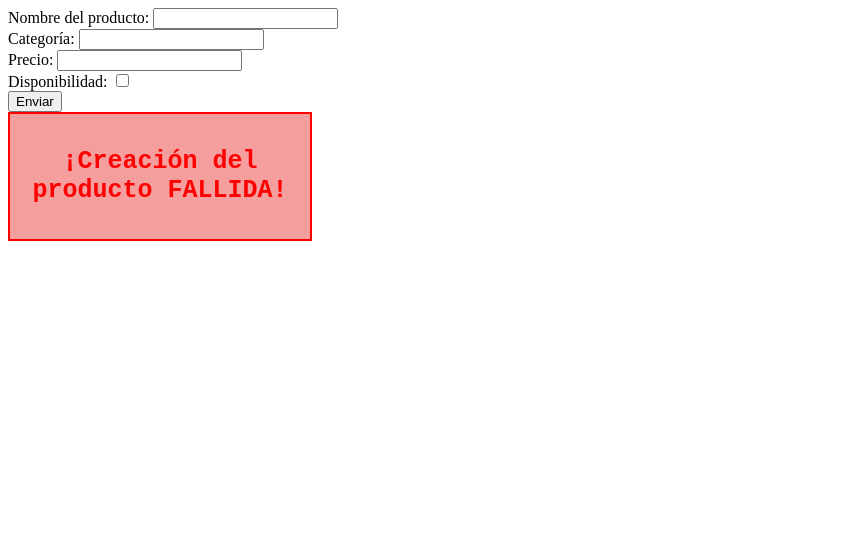
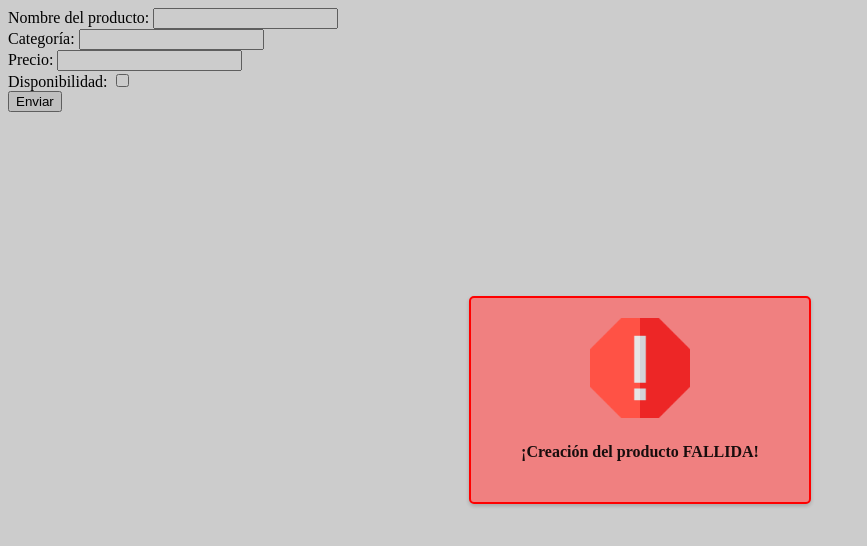
Before and after one commit to gaidenShinji2468/crud_products, a React (Vite) app: page / in a window 1280 px wide. Both pictures are taken after typing "Sample", "Sample", "5" into the empty fields and a click on the button "Enviar". Shown: the top 546 px of the page, without its empty margins (0-867 px from the left). Built offline with nearby package versions, Linux system fonts and the light colour scheme; no server answers.

Commit message:
cssErroFin

```diff
--- a/src/assets/styles/Error.css
+++ b/src/assets/styles/Error.css
@@ -1,11 +1,30 @@
-.error{
-width: 300px;
-background-color: #f59e9e;
-text-align: center;
-border: red solid 2px;
+.conteiner{
+display: flex;
+background-color: rgba(0, 0, 0, .2);
+align-items: center;
+justify-content: center;
+position: fixed;
+pointer-events: none;
+top: 0;
+left: 0;
+width: 100vw;
+height: 100vh;
+/* width: 300px; */
+/* background-color: #f59e9e; */
+/* text-align: center; */
+
 }
-.error > h4{
-font-size: 25px;
-font-family: 'Courier New', Courier, monospace;
-color: #f00;
+.conteiner__error{
+    text-align: center;
+    color: rgba(0, 0, 0, .9);
+    background-color: lightcoral;
+    max-width: 300px;
+    padding: 20px 50px;
+    border-radius: 5px;
+    box-shadow: 0 2px 4px rgba(0, 0, 0, .2);
+    border: red solid 2px;
 }
+img {
+    width: 100px;
+    background-color: lightcoral;
+}
--- a/src/components/Error.jsx
+++ b/src/components/Error.jsx
@@ -1,8 +1,13 @@
 import '/src/assets/styles/Error.css'
+import error from '../assets/img/error.png'
 const Error = ({operationType}) => {
 return(
-    <div className="error">
-        <h4>¡{`${operationType}`} FALLIDA!</h4>
+    <div className="conteiner">
+        <div className='conteiner__error'>
+            <img src={error} alt="" />
+            <h4 >¡{`${operationType}`} FALLIDA!</h4>
+        </div>
+
     </div>
 )
 }
```
Also changed, not shown: src/assets/img/error.png (added).
